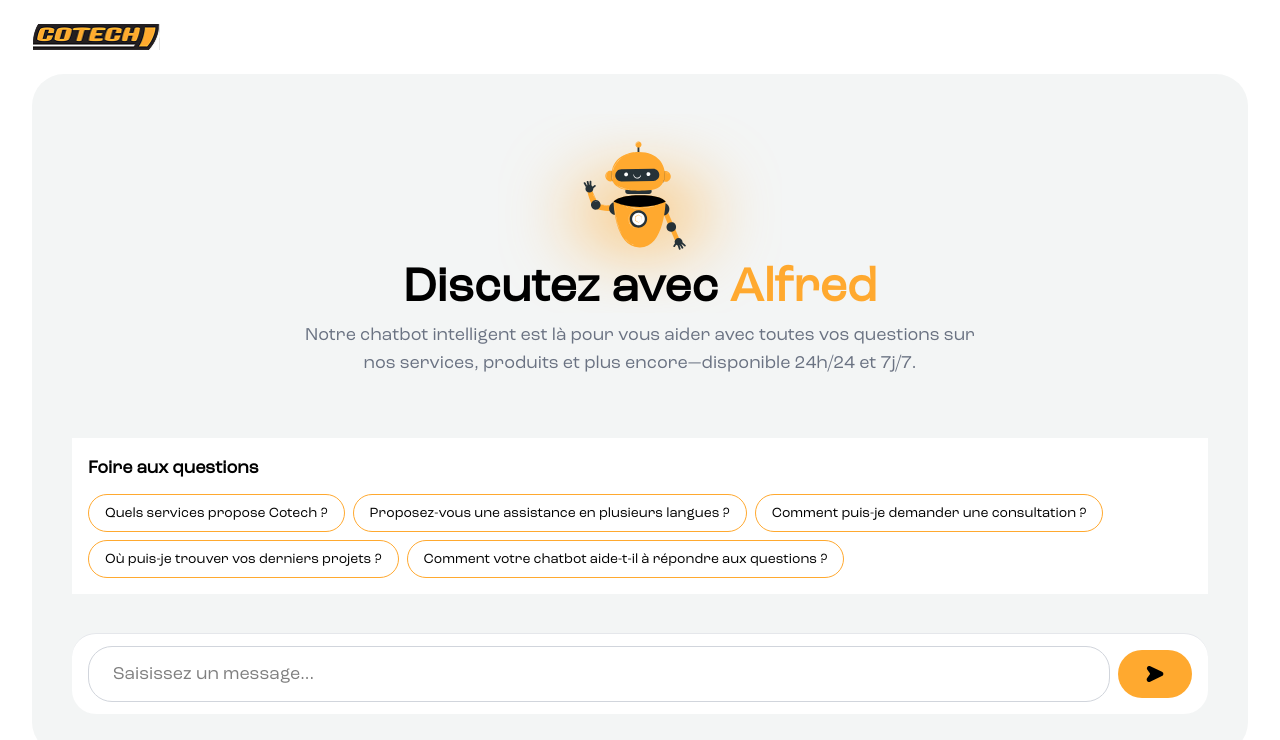
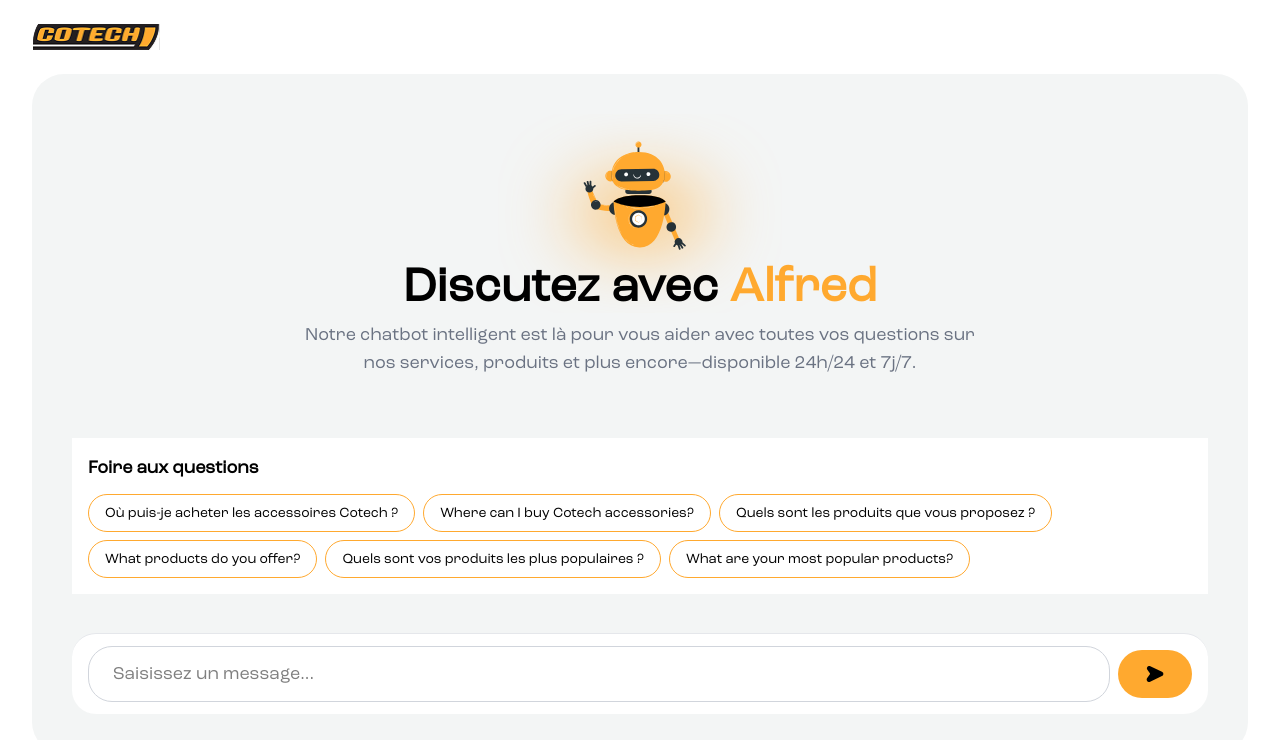
Before and after one commit to JerrY-253392/Cotech, a React (Vite) app: page /chat-screen in a window 1280 px wide. Shown: the top 740 px of the page. Built offline with nearby package versions, Linux system fonts and the light colour scheme.

Commit message:
Faqs Question Added

```diff
--- a/src/Components/FAQSection.jsx
+++ b/src/Components/FAQSection.jsx
@@ -2,18 +2,23 @@
 
 const FAQSection = () => {
   const faqQuestions = [
-    "Quels services propose Cotech ?",
-    "Proposez-vous une assistance en plusieurs langues ?",
-    "Comment puis-je demander une consultation ?",
-    "Où puis-je trouver vos derniers projets ?",
-    "Comment votre chatbot aide-t-il à répondre aux questions ?",
+    "Où puis-je acheter les accessoires Cotech ?",
+    "Where can I buy Cotech accessories?",
+    "Quels sont les produits que vous proposez ?",
+    "What products do you offer?",
+    "Quels sont vos produits les plus populaires ?",
+    "What are your most popular products?",
   ];
 
   return (
     <div className="relative flex flex-col justify-center lg:justify-between h-[60vh] 2xl:h-[65vh] max-h-[65vh] items-center w-full">
       {/* Replace Image */}
       <div className="flex flex-col items-center w-full">
-        <img src="/Bot.svg" alt="AI Bot" className=" w-full  sm:w-1/2 lg:w-1/4 -mb-12" />
+        <img
+          src="/Bot.svg"
+          alt="AI Bot"
+          className=" w-full  sm:w-1/2 lg:w-1/4 -mb-12"
+        />
         <h1 className="  text-xl sm:text-3xl lg:text-5xl font-semibold text-center">
           Discutez avec <span className="text-[#FFA92F]">Alfred</span>
         </h1>
--- a/src/Components/FAQsModal.jsx
+++ b/src/Components/FAQsModal.jsx
@@ -16,13 +16,13 @@
         <h1 className=" font-medium px-2 my-4">Foire aux questions</h1>
         <div className="space-y-2">
           {[
-            "Quels services propose Cotech ?",
-            "Proposez-vous une assistance en plusieurs langues ?",
-            "Comment votre chatbot aide-t-il à répondre aux questions ?",
+            "Où puis-je acheter les accessoires Cotech ?",
+            "Quels sont les produits que vous proposez ?",
+            "Quels sont vos produits les plus populaires ?",
           ].map((question, index) => (
             <button
               key={index}
-              className="text-left px-4 py-2 rounded-full border text-sm border-[#FFA92F] w-full"
+              className="text-left px-4 py-2 rounded-full border text-sm border-[#FFA92F] w-full cursor-pointer hover:bg-[#FFA92F] hover:text-white transition"
             >
               {question}
             </button>
```
